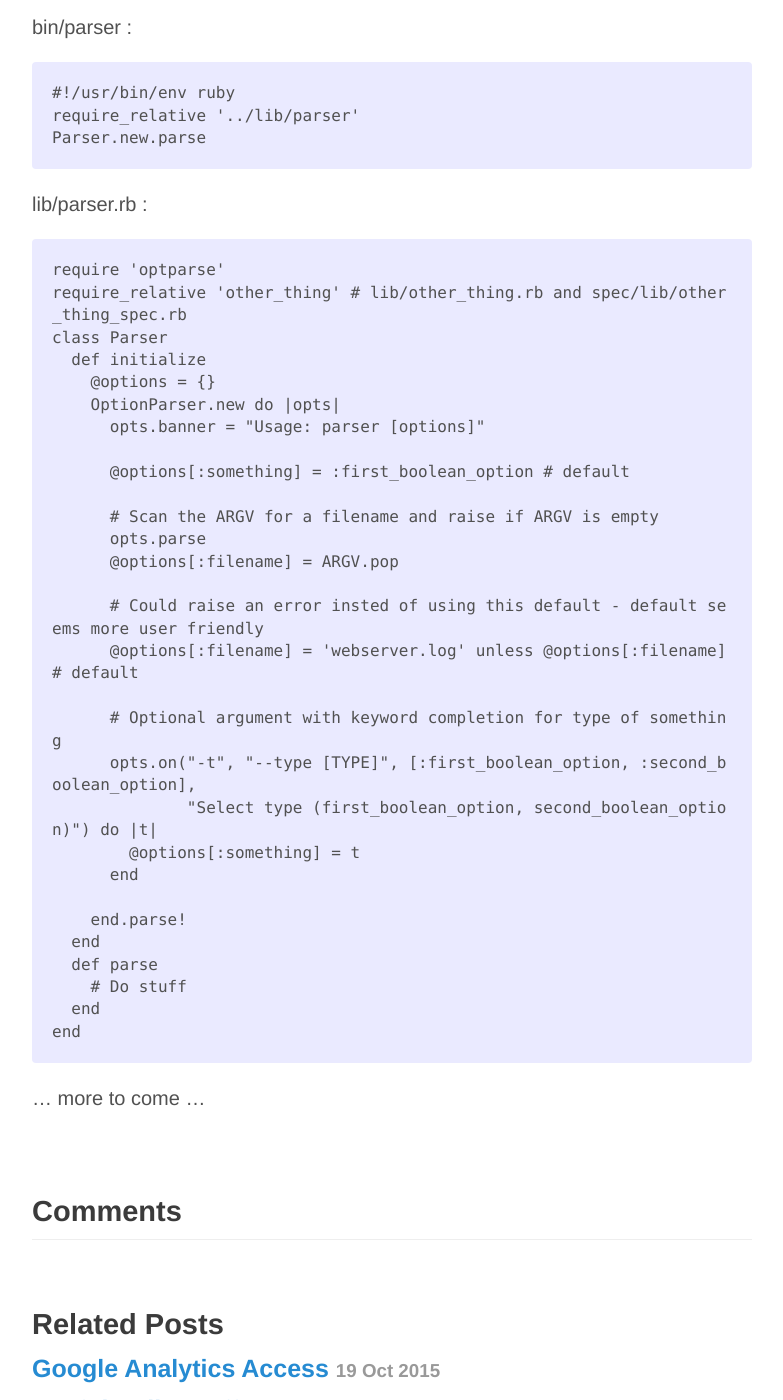
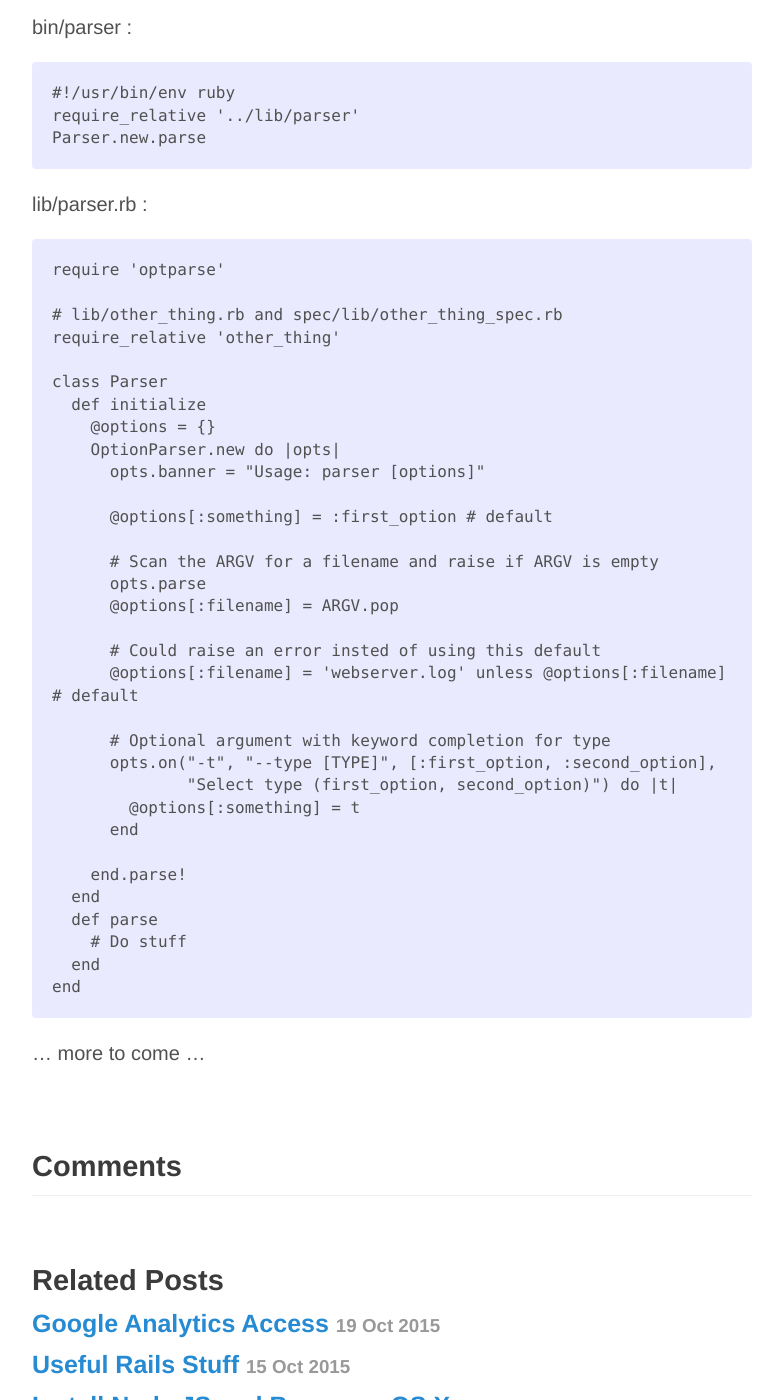
Before and after one commit to avjaarsveld/avjaarsveld.github.io, a Jekyll site: the page built from _posts/2015-09-15-Ruby-Cheatsheet.md, in a window 1280 px wide and 1400 px high, scrolled down 926 px. Shown: the whole window, without its empty margins (248-1031 px from the left). Built offline with Jekyll 4.4.1, drawn with Linux system fonts in a browser that asks for light colours; Markdown is read by kramdown in place of the engine named in the settings; comment, search, counter and statistics services are not loaded.

Commit message:
Added to posts

````diff
--- a/_posts/2015-09-15-Ruby-Cheatsheet.md
+++ b/_posts/2015-09-15-Ruby-Cheatsheet.md
@@ -46,25 +46,28 @@ lib/parser.rb :
 
 ```
 require 'optparse'
-require_relative 'other_thing' # lib/other_thing.rb and spec/lib/other_thing_spec.rb
+
+# lib/other_thing.rb and spec/lib/other_thing_spec.rb
+require_relative 'other_thing'
+
 class Parser
   def initialize
     @options = {}
     OptionParser.new do |opts|
       opts.banner = "Usage: parser [options]"
 
-      @options[:something] = :first_boolean_option # default
+      @options[:something] = :first_option # default
 
       # Scan the ARGV for a filename and raise if ARGV is empty
       opts.parse
       @options[:filename] = ARGV.pop
 
-      # Could raise an error insted of using this default - default seems more user friendly
+      # Could raise an error insted of using this default
       @options[:filename] = 'webserver.log' unless @options[:filename] # default
 
-      # Optional argument with keyword completion for type of something
-      opts.on("-t", "--type [TYPE]", [:first_boolean_option, :second_boolean_option],
-              "Select type (first_boolean_option, second_boolean_option)") do |t|
+      # Optional argument with keyword completion for type
+      opts.on("-t", "--type [TYPE]", [:first_option, :second_option],
+              "Select type (first_option, second_option)") do |t|
         @options[:something] = t
       end
 
````
